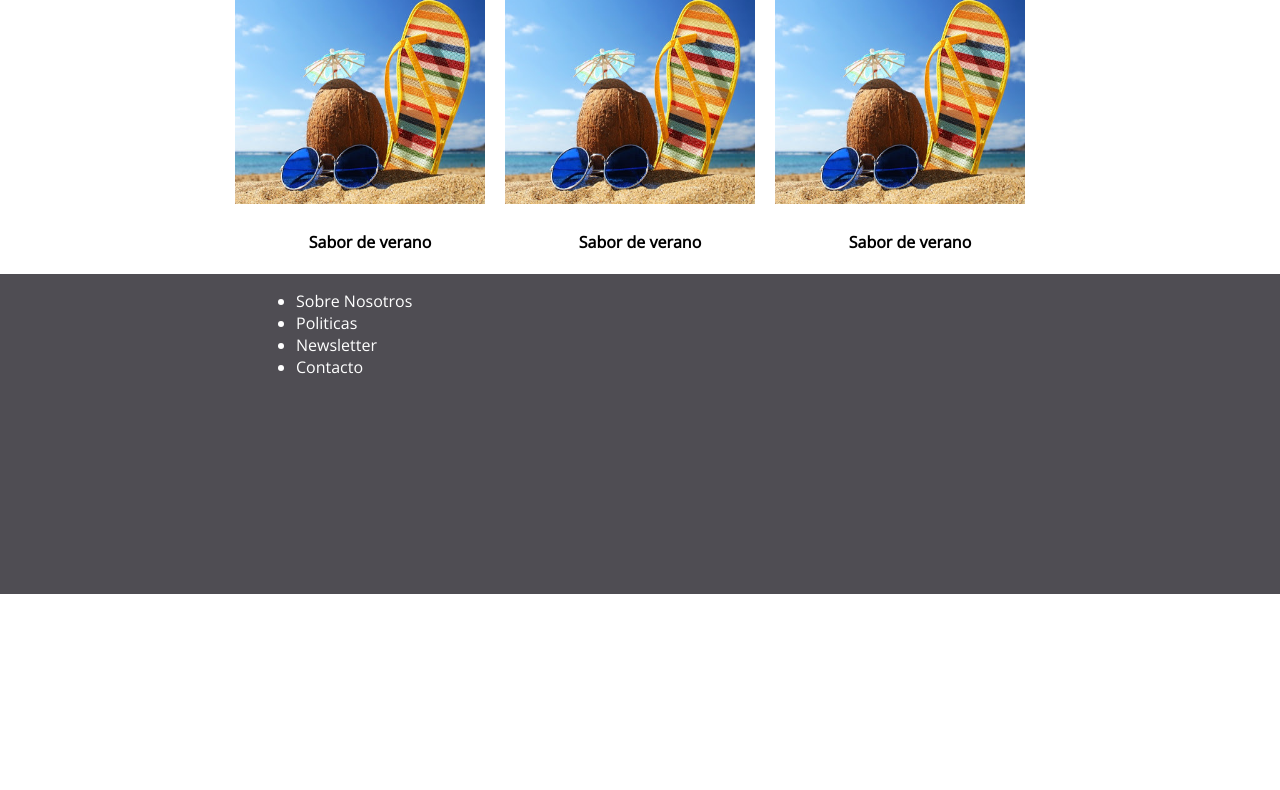
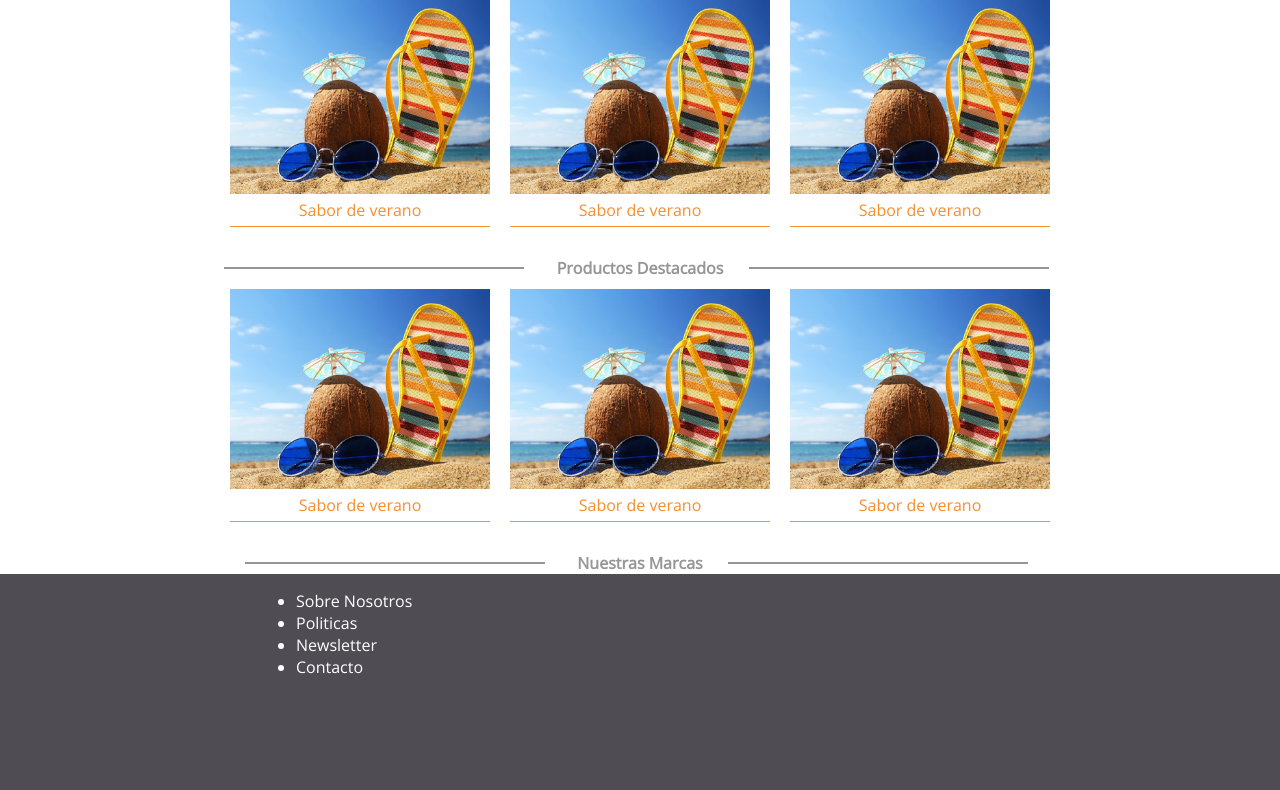
Before and after one commit to CindySalinas/dosespacios-test, a website: page src/index.html in a window 1280 px wide. Shown: the part 80-870 px from the top of the page. Before the commit the page ends 800 px from the top, so only its background shows below. Drawn offline with nearby package versions, Linux system fonts and the light colour scheme.

Commit message:
created divider style

```diff
--- a/src/assets/css/app.css
+++ b/src/assets/css/app.css
@@ -46,6 +46,7 @@ header nav {
 
 .content {
   text-align: left;
+  margin-bottom: 20px;
 }
 
 .content h2 {
@@ -65,9 +66,8 @@ header nav {
 }
 
 .divider {
-  background-color: #E8BE02;
   width: 100%;
-  height: 12px;
+  position: relative;
 }
 
 footer {
@@ -80,26 +80,68 @@ footer {
   text-align: left;
 }
 
+.title-divider {
+  font-weight: 600;
+  margin: 0;
+  text-align: center;
+  color: #969696;
+}
+
+.title-divider:after,
+.title-divider:before {
+  position: absolute;
+  width: 300px;
+  height: 2px;
+  content: '\a0';
+  background-color: #969696;
+  top: 10px;
+  bottom: 0;
+}
+
+.title-divider:before {
+  margin-left: -26%;
+}
+
+.title-divider:after {
+  margin-left: 2%;
+}
+
 .collection-banner-container {
-
+  display: flex;
+  margin: 10px auto;
 }
 
 .collection-banner {
   text-align: center;
+  margin-right: 20px;
+  border-bottom: 1px solid #F68F30;
 }
 
 .collection-banner img {
-  width: 250px;
-  height: 220px;
-  margin-right: 20px;
+  width: 260px;
+  height: 200px;
 }
 
-.collection-banner img:last-child {
-  margin-right: auto;
+.collection-banner .collection-banner-title {
+  margin-top: 0;
+  margin-bottom: 5px;
+  font-weight: 400;
+  font-size: 16px;
+  color: #F68F30;
 }
 
-@media(max-width: 700px) {
+.collection-banner:last-child {
+  margin-right: 0;
+}
+
+@media screen and (max-width: 700px) {
   .collection-banner-container {
     flex-flow: column wrap;
+    -moz-column-count: 2;
+    -webkit-column-count: 2;
+    column-count:2;
+    -moz-column-gap: 1em;
+    -webkit-column-gap: 1em;
+    column-gap: 1em;
   }
 }
--- a/src/index.html
+++ b/src/index.html
@@ -20,18 +20,40 @@
       <div class="collection-banner-container flex-center">
         <div class="collection-banner">
           <img src="./assets/img/summer.jpg" alt="">
-          <h4>Sabor de verano</h4>
+          <h4 class="collection-banner-title">Sabor de verano</h4>
         </div>
         <div class="collection-banner">
           <img src="./assets/img/summer.jpg" alt="">
-          <h4>Sabor de verano</h4>
+          <h4 class="collection-banner-title">Sabor de verano</h4>
         </div>
         <div class="collection-banner">
           <img src="./assets/img/summer.jpg" alt="">
-          <h4>Sabor de verano</h4>
+          <h4 class="collection-banner-title">Sabor de verano</h4>
         </div>
       </div>
     </section>
+    <div class="divider">
+      <h4 class="title-divider"> Productos Destacados </h4>
+    </div>
+    <section class="content">
+      <div class="collection-banner-container flex-center">
+        <div class="collection-banner">
+          <img src="./assets/img/summer.jpg" alt="">
+          <h4 class="collection-banner-title">Sabor de verano</h4>
+        </div>
+        <div class="collection-banner">
+          <img src="./assets/img/summer.jpg" alt="">
+          <h4 class="collection-banner-title">Sabor de verano</h4>
+        </div>
+        <div class="collection-banner">
+          <img src="./assets/img/summer.jpg" alt="">
+          <h4 class="collection-banner-title">Sabor de verano</h4>
+        </div>
+      </div>
+    </section>
+    <div class="divider">
+      <h4 class="title-divider"> Nuestras Marcas</h4>
+    </div>
   </div>
   <footer>
     <ul>
```
